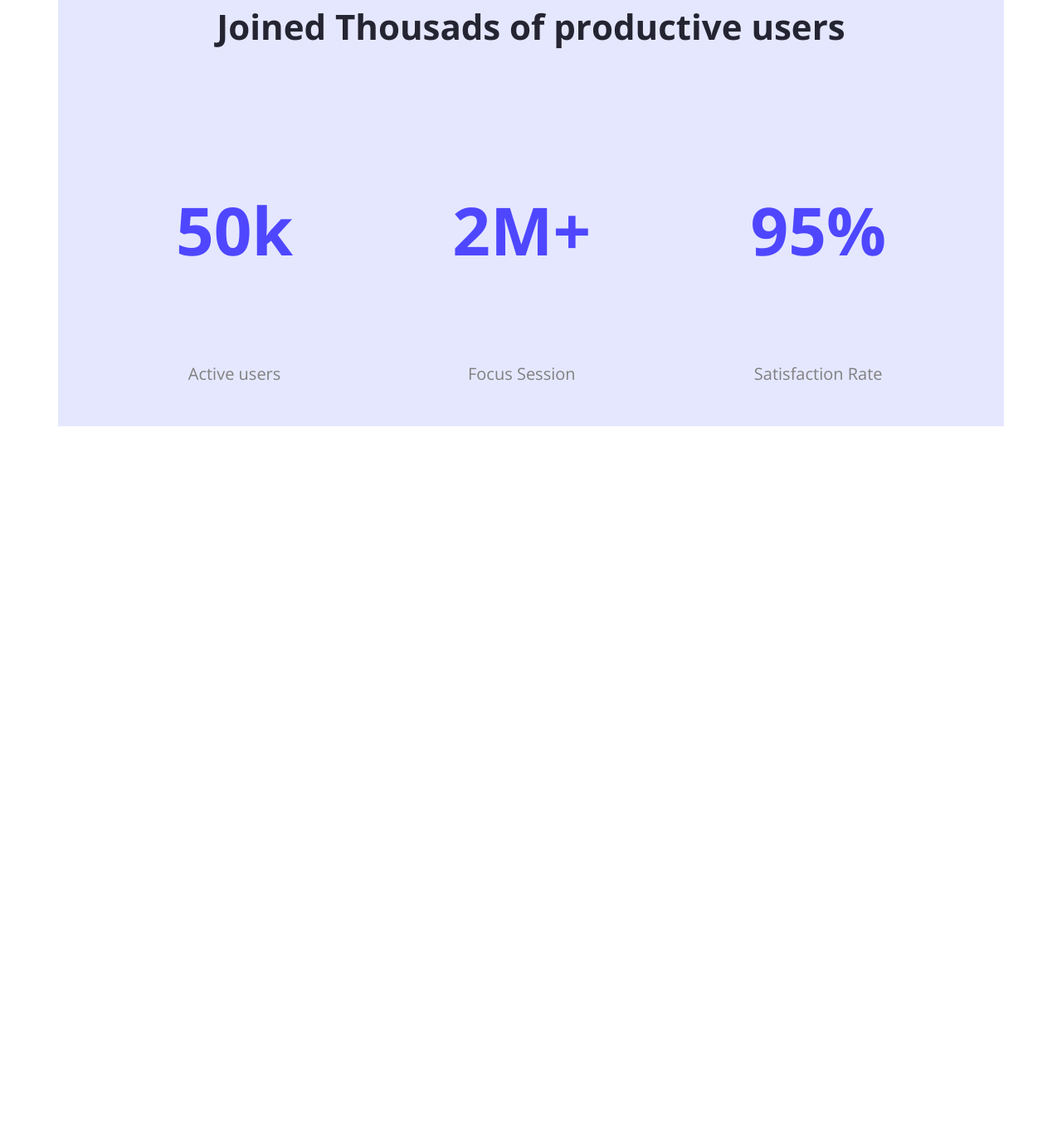
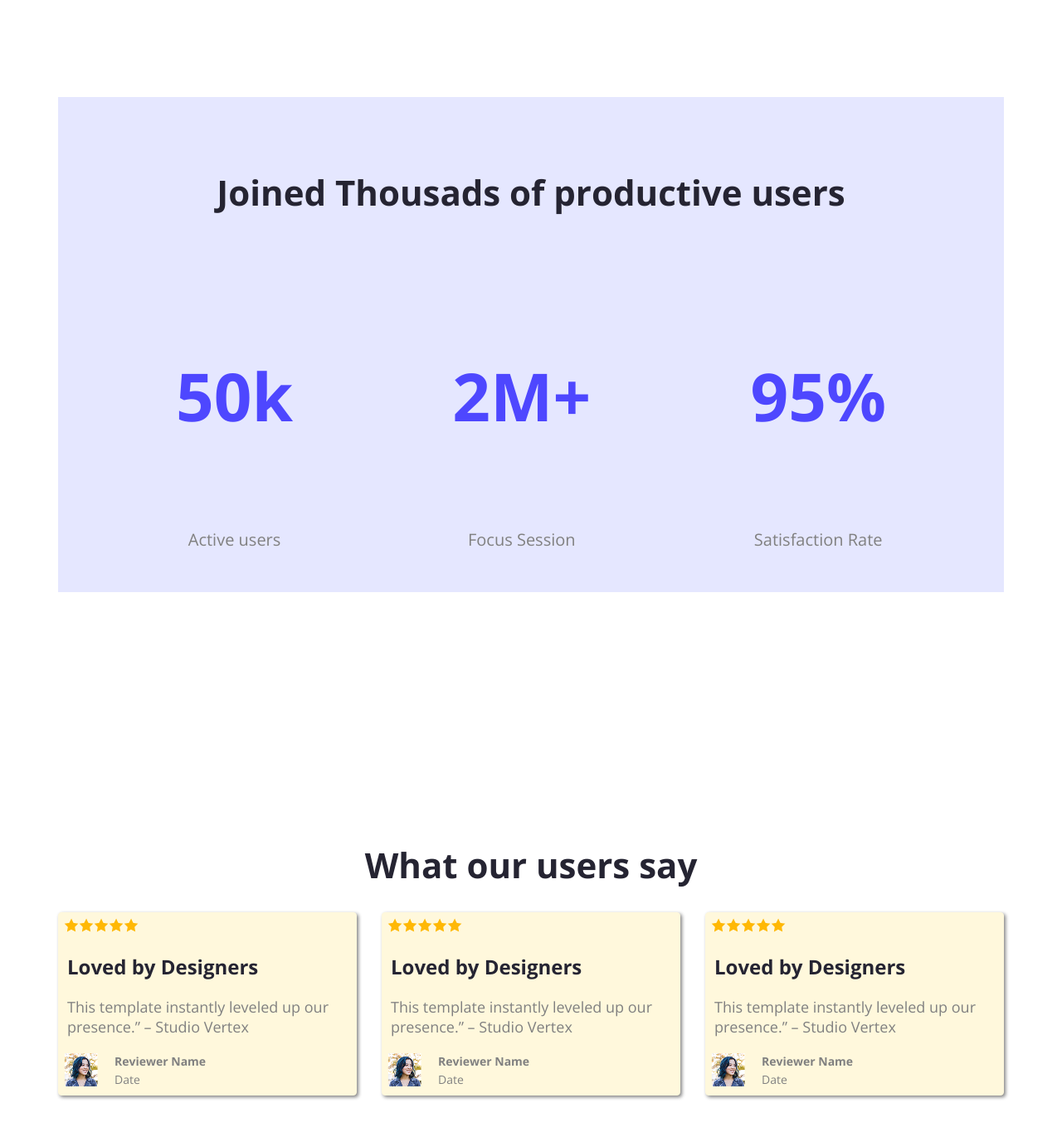
Before and after one commit to ismailsabid/Assignment, a plain HTML site: page index.html in a window 1280 px wide. Shown: the part 1187-2552 px from the top of the page at 83% size. Before the commit the page ends 1709 px from the top, so only its background shows below. Drawn offline with nearby package versions, Linux system fonts and the light colour scheme.

Commit message:
Challenge is done

```diff
--- a/index.html
+++ b/index.html
@@ -69,6 +69,63 @@
             </div>
             </div>
           </div>
+
+          <!-- user's  -->
+          <div class="user-say section-size">
+            <h1 class="section-title" style="text-align:center;">What our users say</h1>
+            <div class="feedback">
+                <ul>
+                    <li><img src="B12A01-resources/Assets/icon-star.png" alt=""><img src="B12A01-resources/Assets/icon-star.png" alt=""><img src="B12A01-resources/Assets/icon-star.png" alt=""><img src="B12A01-resources/Assets/icon-star.png" alt=""><img src="B12A01-resources/Assets/icon-star.png" alt=""></li>
+                    <li>
+                        <h6 style="font-size:24px;">Loved by Designers</h6>
+                    </li>
+                    <li>
+                        <p class="description">This template instantly leveled up our presence.” – Studio Vertex</p>
+                    </li>
+                    <li>
+                        <img src="B12A01-resources/Assets/avatar.png" alt="" class="avatar">
+                        <li class="super">
+                            <p>Reviewer Name</p>
+                            <p>Date</p>
+                        </li>
+                    </li>
+                </ul>
+                <ul>
+                    <li><img src="B12A01-resources/Assets/icon-star.png" alt=""><img src="B12A01-resources/Assets/icon-star.png" alt=""><img src="B12A01-resources/Assets/icon-star.png" alt=""><img src="B12A01-resources/Assets/icon-star.png" alt=""><img src="B12A01-resources/Assets/icon-star.png" alt=""></li>
+
+                    <li>
+                        <h6 style="font-size:24px;">Loved by Designers</h6>
+                    </li>
+                    <li>
+                        <p class="description">This template instantly leveled up our presence.” – Studio Vertex</p>
+                    </li>
+                    <li>
+                        <img src="B12A01-resources/Assets/avatar.png" alt="" class="avatar">
+                        <li class="super">
+                            <p>Reviewer Name</p>
+                            <p>Date</p>
+                        </li>
+                    </li>
+                </ul>
+                <ul>
+                    <li><img src="B12A01-resources/Assets/icon-star.png" alt=""><img src="B12A01-resources/Assets/icon-star.png" alt=""><img src="B12A01-resources/Assets/icon-star.png" alt=""><img src="B12A01-resources/Assets/icon-star.png" alt=""><img src="B12A01-resources/Assets/icon-star.png" alt=""></li>
+
+                    <li>
+                        <h6 style="font-size:24px;">Loved by Designers</h6>
+                    </li>
+                    <li>
+                        <p class="description">This template instantly leveled up our presence.” – Studio Vertex</p>
+                    </li>
+                    <li>
+                        <img src="B12A01-resources/Assets/avatar.png" alt="" class="avatar">
+                        <li class="super">
+                            <p>Reviewer Name</p>
+                            <p>Date</p>
+                        </li>
+                    </li>
+                </ul>
+            </div>
+          </div>
     </main>
 
     <footer>
--- a/style.css
+++ b/style.css
@@ -18,6 +18,12 @@
     border: 1px solid #4E47FF;
     border-radius: 4px;
     font-size: large;
+    transition-duration: 0.4s;
+}
+.btn:hover{
+    background-color: orangered;
+    border: 1px solid orangered;
+    transform: scale(1.2);
 }
 .cool-font{
     text-align: center;
@@ -28,14 +34,14 @@
 .section-size{
     max-width: 1140px;
 
-    margin: 0 auto;
+    margin:300px auto;
 }
 .section-title{
     font-size: 42px;
     font-weight: bold;
 }
 .description{
-    font-size: 24px;
+    font-size: 18px;
     font-weight: normal;
     color:gray;
 }
@@ -107,3 +113,48 @@ header{
 
 
 }
+/* User's say section*/
+.feedback{
+    display: flex;
+    align-items: center;
+    justify-content: space-between;
+    gap: 30px;
+}
+.feedback ul{
+    border: 1px solid cornsilk;
+    padding: 6px;
+    margin: 0;
+    background-color: cornsilk;
+    border-radius: 4px;
+    box-shadow: 2px 2px 4px gray;
+
+
+}
+.feedback ul li{
+    padding: 0;
+    margin: 0;
+    list-style-type: none;
+}
+.avatar{
+    float: left;
+    margin-right: 20px;
+}
+
+.super P:nth-child(1){
+    font-weight: bold;
+
+}
+.user-say p{
+    margin: 20px 0px 20px 4px;
+}
+.user-say h{
+    margin: 4px;
+}
+.super p{
+    margin: 3px;
+    color: gray;
+    font-size: 14px;
+}
+.user-say h6{
+    margin: 20px 0px 20px 4px;
+}
```
